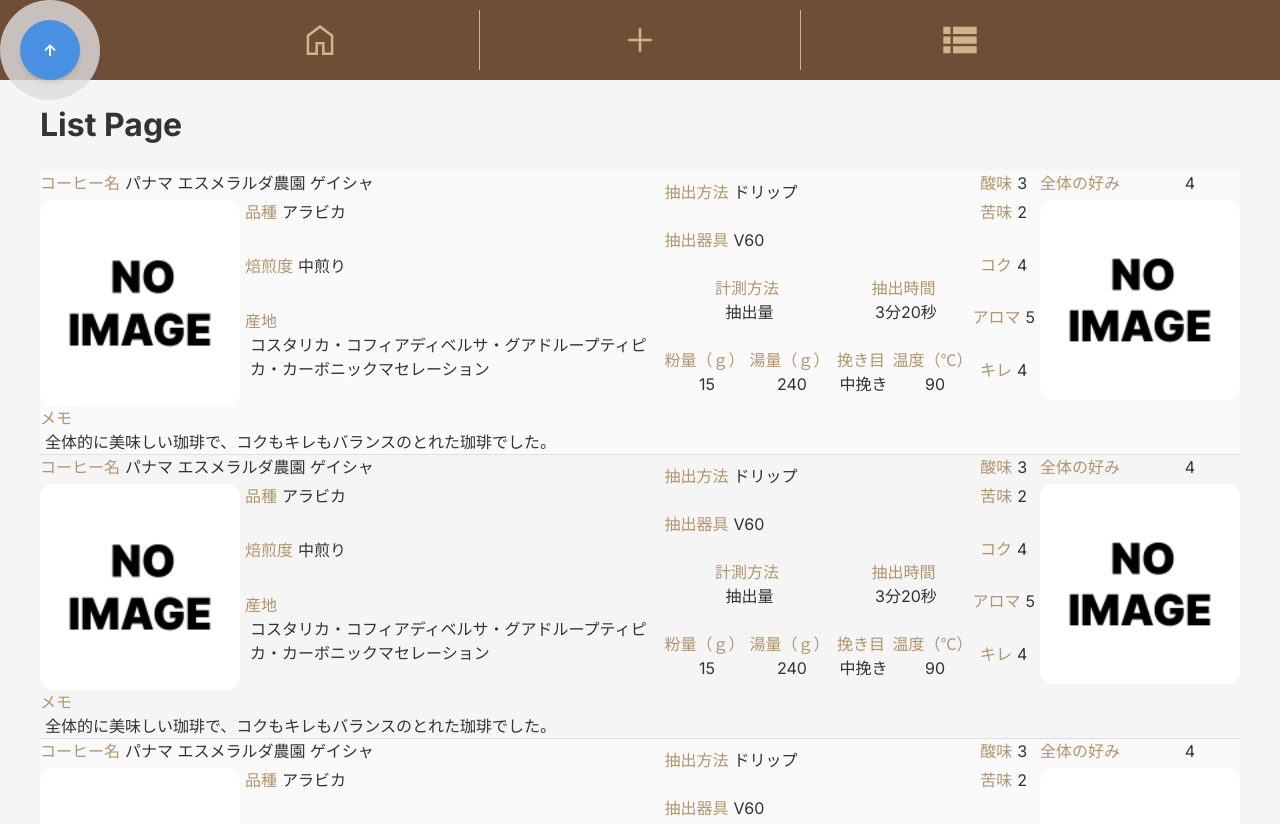
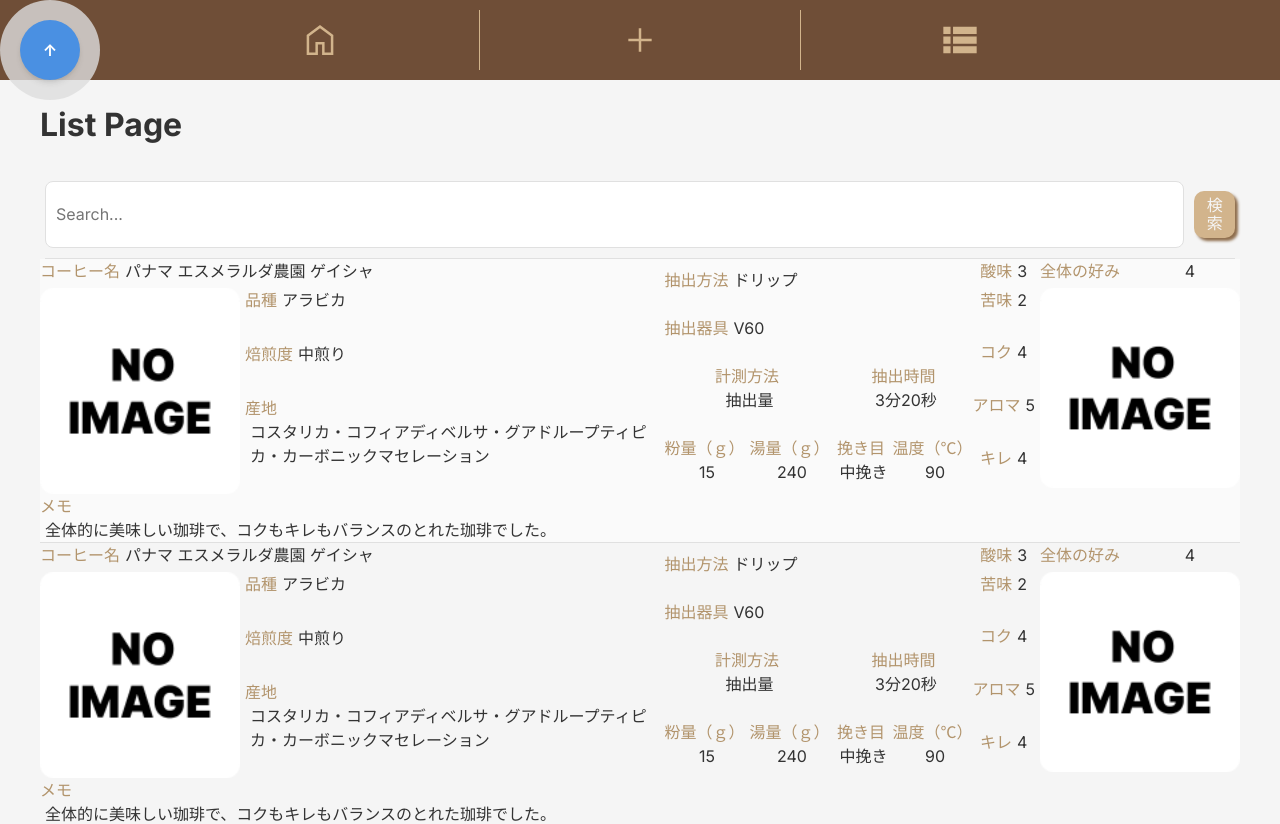
Before and after one commit to akiran1sei/coffee-note_web, a Next.js app: page /pages/list in a window 1280 px wide. Shown: the top 824 px of the page. Built offline with nearby package versions, Linux system fonts and the light colour scheme.

Commit message:
リストページ作成作業中

```diff
--- a/app/pages/list/page.tsx
+++ b/app/pages/list/page.tsx
@@ -1,8 +1,9 @@
 "use client";
 import styles from "@/app/styles/Pages.module.css";
 
-import React, { useState, useEffect } from "react";
+import React, { useState, useEffect, useRef } from "react";
 import Image from "next/image";
+import { MainButton } from "@/app/components/buttons/page";
 
 interface PageTitleProps {
   listItemValue: string;
@@ -207,6 +208,7 @@ const ListPage = () => {
     };
     const cards = Array.from({ length: 5 });
     return (
+      <>
         <div
           className={`${styles.listPageWrapper} ${styles.pageWrapper} ${styles.listPcPageWrapper}`}
         >
@@ -219,6 +221,7 @@ const ListPage = () => {
             </div>
           ))}
         </div>
+      </>
     );
   };
 
@@ -236,6 +239,26 @@ const ListPage = () => {
 
   // スマホ向けのレイアウト
   const ListSpPage = () => {
+    const containerRef = useRef<HTMLDivElement>(null);
+    const scrollRight = () => {
+      if (containerRef.current) {
+        containerRef.current.scrollBy({
+          // コンテナの幅分だけ右へスクロール
+          left: containerRef.current.clientWidth,
+          behavior: "smooth",
+        });
+      }
+    };
+
+    const scrollLeft = () => {
+      if (containerRef.current) {
+        containerRef.current.scrollBy({
+          // コンテナの幅分だけ左へスクロール
+          left: -containerRef.current.clientWidth,
+          behavior: "smooth",
+        });
+      }
+    };
     // const spImg = "https://placehold.co/600x400/E9E9E9/252525?text=Radar+Chart";
     const spCard = () => {
       return (
@@ -390,18 +413,26 @@ const ListPage = () => {
                 全体的に美味しい珈琲で、コクもキレもバランスのとれた珈琲でした。
               </div>
             </div>
-            {/* <div className={`${styles.listItemRating}`}>
-              <div className={styles.listItemLabel}>{"自己評価"}</div>
-              <div className={styles.listItemValue}></div>
-            </div> */}
           </div>
+          <MainButton
+            sizeValue="large"
+            textValue="削除"
+            buttonColor="btn-danger"
+            widthValue="widthAuto"
+          />
         </>
       );
     };
     const cards = Array.from({ length: 5 });
     return (
+      <>
+        <div className={styles.listScrollButtons}>
+          <button onClick={scrollLeft}>左へスクロール</button>
+          <button onClick={scrollRight}>右へスクロール</button>
+        </div>
         <div
           className={`${styles.listPageWrapper} ${styles.pageWrapper} ${styles.listSpPageWrapper}`}
+          ref={containerRef}
         >
           {cards.map((_, index) => (
             <div
@@ -412,6 +443,7 @@ const ListPage = () => {
             </div>
           ))}
         </div>
+      </>
     );
   };
 
@@ -431,6 +463,23 @@ const ListPage = () => {
   return (
     <div className={`${styles.listPageContents} ${styles.pageContents}`}>
       <PageTitle listItemValue="List Page" />
+      <div className={`${styles.listSearchArea}`}>
+        <label htmlFor="search-input">
+          <input
+            type="text"
+            id="search-input"
+            name="search"
+            placeholder="Search..."
+          />
+          <MainButton
+            sizeValue="small"
+            textValue="検索"
+            buttonColor="btn-secondary"
+            widthValue="widthAuto"
+          />
+        </label>
+      </div>
+
       {windowWidth > 0 && getLayout()}
     </div>
   );
--- a/app/styles/Pages.module.css
+++ b/app/styles/Pages.module.css
@@ -91,6 +91,26 @@
 .listPageContents {
   top: 80px;
 }
+/* 縦スクロールバーの幅を大きくする例 */
+.listSpPageWrapper::-webkit-scrollbar {
+  width: 12px; /* 通常のスクロールバーより太くする */
+}
+
+/* 横スクロールバーの高さを大きくする例 */
+.listSpPageWrapper::-webkit-scrollbar {
+  height: 12px; /* 通常のスクロールバーより高くする */
+}
+/* スクロールバー全体のスタイル */
+.listSpPageWrapper::-webkit-scrollbar {
+  width: 10px; /* スクロールバーの幅 */
+  background-color: #f5f5f5; /* トラックの背景色 */
+}
+
+/* スクロールバーのつまみのスタイル */
+.listSpPageWrapper::-webkit-scrollbar-thumb {
+  background-color: var(--color-secondary); /* つまみの色 */
+  border-radius: 5px; /* つまみの角を丸くする */
+}
 
 .listSpPageWrapper {
   flex-direction: row;
@@ -102,7 +122,7 @@
   flex-shrink: 0;
   /* スクロールバーのデザインをカスタマイズ */
   /* Chrome, Safari, Edge */
-  scrollbar-width: none;
+  /* scrollbar-width: none; */
 }
 
 .listItemCard {
@@ -171,7 +191,57 @@
 .listItemChartImage {
   width: inherit;
 }
+/* -----スクロールボタンのコンテナ------ */
+.listScrollButtons {
+  display: flex;
+  justify-content: center;
+  margin-top: var(--spacing-md);
+  gap: 8px;
+}
 
+/* ボタン自体のスタイル（新しいクラス名を追加） */
+.listScrollButtons button {
+  padding: var(--spacing-xs) var(--spacing-sm);
+
+  border: 1px solid var(--color-background-light);
+  text-shadow: 1px 1px 2px rgba(0, 0, 0, 0.2);
+  border-radius: 5px;
+  color: var(--color-text-light);
+  background-color: var(--color-secondary);
+  cursor: pointer;
+  transition: background-color 0.3s ease;
+}
+
+.listScrollButtons button:hover {
+  background-color: var(--color-secondary-dark);
+}
+/* -----検索----- */
+.listSearchArea {
+  display: flex;
+  justify-content: center;
+  align-items: stretch;
+  gap: 1rem;
+  padding: var(--spacing-sm) 0;
+  margin: 0 var(--spacing-xs);
+  border-bottom: 1px solid var(--color-background-dark);
+}
+
+.listSearchArea input[type="text"] {
+  width: 100%;
+  max-width: 80%;
+  padding: var(--spacing-xs) var(--spacing-sm);
+  border: 1px solid var(--color-background-dark);
+  border-radius: 8px;
+  outline: none;
+  transition: border-color 0.3s ease;
+}
+
+.listSearchArea input[type="text"]:focus {
+  border-color: var(--color-main);
+}
+.listSearchArea label {
+  display: contents;
+}
 /*
 --------------------create page--------------------
 */
@@ -429,4 +499,8 @@
   .listItemMemoArea {
     grid-area: memoArea;
   }
+  .listSearchArea input[type="text"] {
+    max-width: none;
+    margin: 0 auto;
+  }
 }
```
Lines whose indentation alone changed are shown as unchanged.
